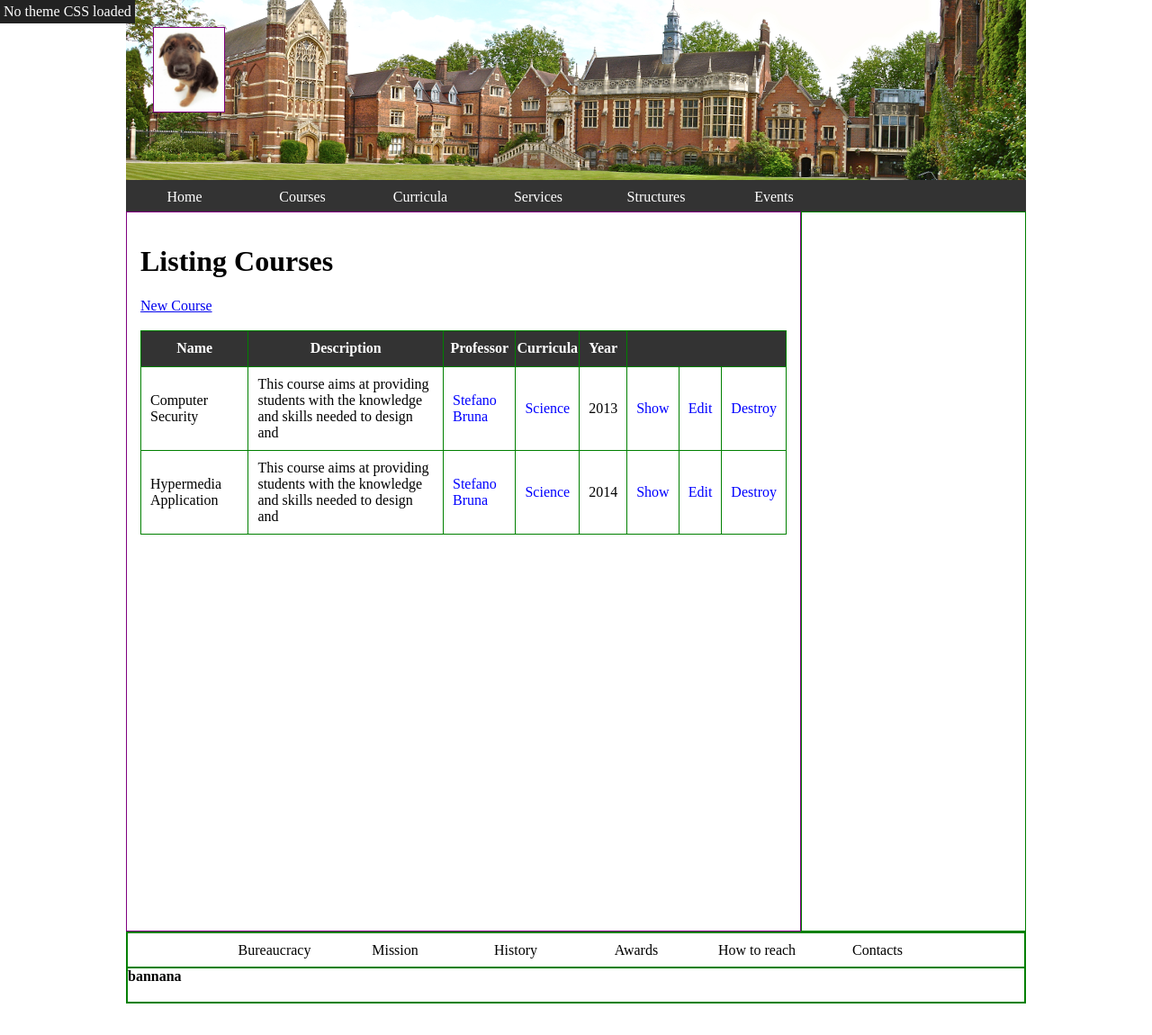
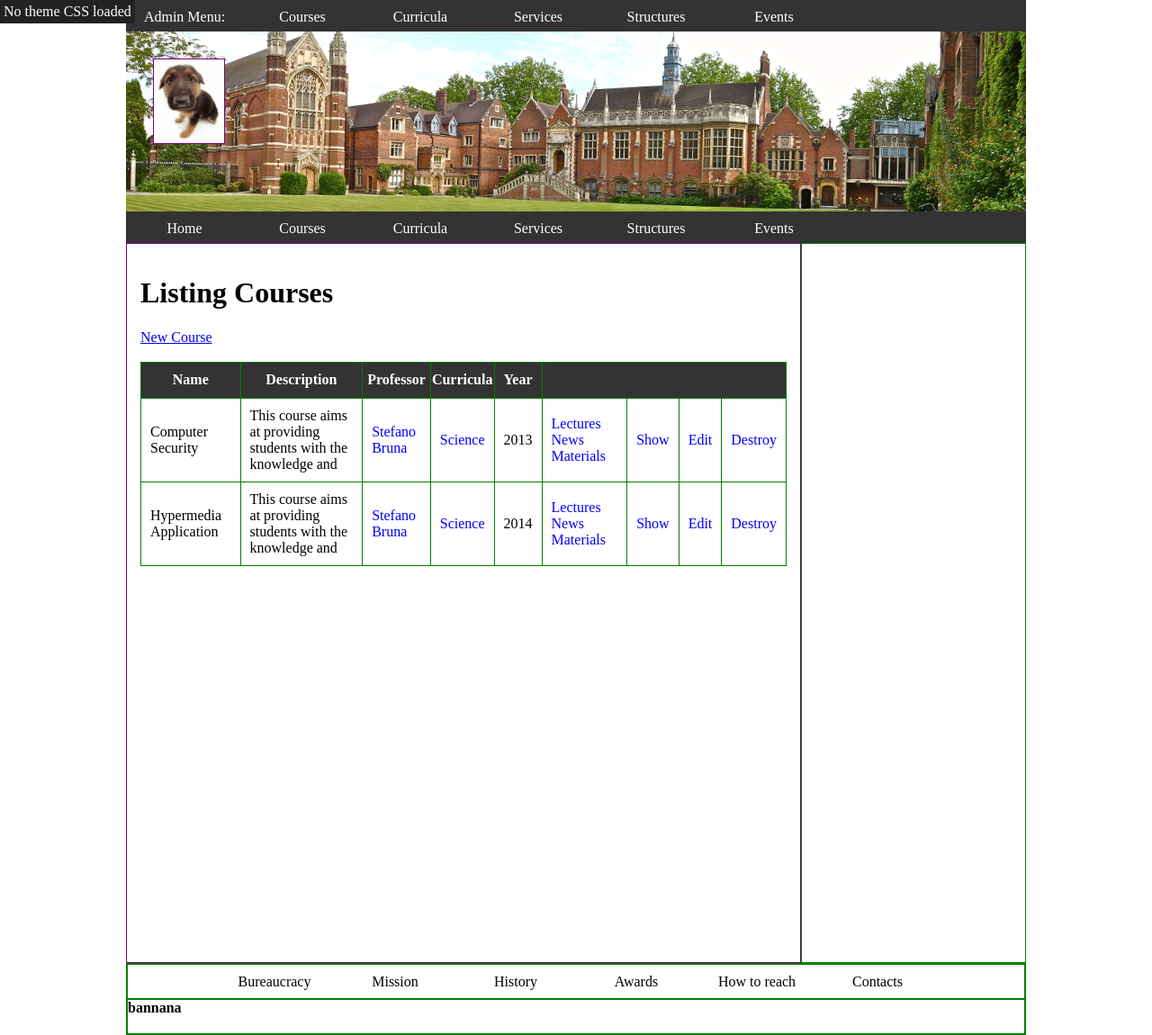
Before and after one commit to fabiomenza/school, a Rails app: page /courses/index in a window 1280 px wide. Shown: the whole page at 90% size. Before the commit the page ends 1115 px from the top, so only its background shows below. Run offline with Rails 7, Linux system fonts and the light colour scheme; data comes from the database, SQL or seed files in the repository; both versions use the stored data as it was after the commit; style sheets or scripts are compiled from the project's sources; some libraries are stand-ins or nearby versions.

Commit message:
Added admin menu. Edited the guided tour

```diff
--- a/app/assets/stylesheets/application.css
+++ b/app/assets/stylesheets/application.css
@@ -110,6 +110,15 @@
 
 
 }
+
+#admin_menu{
+
+  height: 35px;
+  background-color: #333333;
+}
+
+
+
 
 
 
@@ -257,6 +266,13 @@
 
 }
 
+ul.landmark-menu > li > a.no-link:hover{
+  background-color: #333333;
+  font-weight: normal;
+
+
+}
+
 
 /*
  * Logo
--- a/app/controllers/course_controller.rb
+++ b/app/controllers/course_controller.rb
@@ -9,7 +9,15 @@
    c = Course.find(params[:id])
    @title = @name = c.name
    @program = c.program
+   if params[:curriculum_id]
+    gt_type_structural_links
+    semantic_links
+   elsif params[:courses_year]
+      gt_year_structural_links
+      semantic_links
+   else
     build_links
+  end
 end
 
 def timetable
@@ -35,7 +43,17 @@
 
     end
 
+    if params[:curriculum_id]
+      gt_type_structural_links
+      semantic_links
+    end
+    if params[:courses_year]
+
+      gt_year_structural_links
+      semantic_links
+    else
       build_links
+    end
 end
 
 def materials
@@ -101,6 +119,8 @@
   					}
   	end
 
+
+
   end
 
   def courses_by_type
@@ -116,6 +136,7 @@
 
 
    def type_guided_tour
+
     @this_course=Course.find(params[:id])
     @curriculum=Curriculum.find(params[:curriculum_id])
     #se params[:page].nil allora vuol dire che arrivo direttamente da
@@ -127,7 +148,8 @@
     end
     @courses=@curriculum.course.paginate(page: @page, per_page:1)
 
-    build_links
+    gt_type_structural_links
+    semantic_links
 
   end
 
@@ -146,7 +168,9 @@
       @page=params[:page]
     end
     @courses=@courses.paginate(page: @page, per_page: 1)
-    build_links
+
+    gt_year_structural_links
+    semantic_links
   end
 
 
@@ -256,6 +280,23 @@
 	@semant_links << {name: "News",value: "/course/#{c.id}/news"}
   end
 
+  def gt_type_structural_links
+      @struct_links = Array.new
+      @struct_links << {:name => "Description",:value => courses_type_guided_tour_id_path(params[:curriculum_id], params[:id] )}
+      @struct_links << {:name => "Syllabus",:value => courses_type_guided_tour_id_syllabus_path(params[:curriculum_id], params[:id] )}
+      @struct_links << {:name => "Timetable", :value => courses_type_guided_tour_id_timetable_path(params[:curriculum_id], params[:id] )}
+  end
+
+   def gt_year_structural_links
+      @struct_links = Array.new
+      @struct_links << {:name => "Description",:value => courses_year_guided_tour_id_path(params[:courses_year], params[:id] )}
+      @struct_links << {:name => "Syllabus",:value => courses_year_guided_tour_id_syllabus_path(params[:courses_year], params[:id] )}
+      @struct_links << {:name => "Timetable", :value => courses_year_guided_tour_id_timetable_path(params[:courses_year], params[:id] )}
+  end
+
+
+
+
   def back_to_course
   	c=Course.find(params[:id])
   	@semant_links=Array.new
--- a/app/views/course/index.html.erb
+++ b/app/views/course/index.html.erb
@@ -14,7 +14,8 @@
 			<th>Curricula</th>
 			<th>Year</th>
 
-			<th colspan=3></th>
+
+			<th colspan=4></th>
 
 
 		</tr>
@@ -25,13 +26,19 @@
 			<% @courses.each do |course| %>
 				<tr>
 					<td><%= course.name %></td>
-					<td><%= course.description.split[0...Course.max_word].join(' ') %></td>
+					<td><%= course.description.split[0...10].join(' ') %></td>
 					<td><%= link_to "#{course.teacher.firstname} #{course.teacher.lastname}", teacher_path(course.teacher) %></td>
 					<td> <% course.curriculum.each do |curriculum|  %>
 						 <%= link_to curriculum.name, curriculum_path(curriculum) %>
 						 <% end %>
 					</td>
 					<td><%= course.accademic_year.year %></td>
+					<td>
+						<%= link_to "Lectures",course_lectures_index_path(course)  %>
+						<%= link_to "News",course_news_index_path(course) %>
+						<%= link_to "Materials",course_material_index_path(course) %>
+
+					</td>
 					<td><%= link_to 'Show', course_path(course) %></td>
 					<td><%= link_to 'Edit', course_edit_path(course) %></td>
 					<td><%= link_to 'Destroy', course_path(course), method: :delete,data: { confirm: 'Are you sure?' }  %></td>
--- a/app/views/layouts/application.html.erb
+++ b/app/views/layouts/application.html.erb
@@ -24,6 +24,9 @@
 </head>
 <body>
 <div id=main-wrapper>
+  <div id='admin_menu'>
+	<%= render "shared/admin_menu" %>
+  </div>
   <div id=header-wrapper>
       <a href="/"><%= image_tag "logo.jpg", id: "logo" %> </a>
     </div><!-- end of header-wrapper -->
--- a/app/views/lectures/index.html.erb
+++ b/app/views/lectures/index.html.erb
@@ -37,5 +37,5 @@
 </table>
 
 
-<%= render "shared/hide_semantic_link" %>
+<%= render "shared/semantic_link" %>
 <%= render "shared/hide_structural_link" %>
--- a/app/views/material/index.html.erb
+++ b/app/views/material/index.html.erb
@@ -35,5 +35,6 @@
 </table>
 
 
-<%= render "shared/hide_semantic_link" %>
+
 <%= render "shared/hide_structural_link" %>
+<%= render "shared/semantic_link" %>
--- a/app/views/news/index.html.erb
+++ b/app/views/news/index.html.erb
@@ -1,5 +1,5 @@
 <h1>Listing News</h1>
-<%= link_to "New", new_course_news_path %>
+<%= link_to "New News", new_course_news_path %>
 
 
 <br><br>
@@ -40,4 +40,4 @@
 
 
 <%= render 'shared/hide_structural_link' %>
-<%= render 'shared/hide_semantic_link' %>
+<%= render 'shared/semantic_link' %>
--- a/app/views/shared/_admin_menu.html.erb
+++ b/app/views/shared/_admin_menu.html.erb
@@ -1,7 +1,7 @@
 <ul class=landmark-menu>
-    <li ><%= link_to "Home", root_path %></li>
-    <li ><%= link_to "Courses", courses_path %></li>
-    <li ><%= link_to "Curricula", curricula_path %></li>
+    <li ><%= link_to "Admin Menu:", "#", { class: "no-link" } %></li>
+    <li ><%= link_to "Courses", course_index_path %></li>
+    <li ><%= link_to "Curricula", curriulum_index_path %></li>
     <li ><%= link_to "Services", services_path %></li>
     <li ><%= link_to "Structures", structures_path %></li>
     <li ><%= link_to "Events", events_path %></li>
--- a/app/views/shared/_course_type_form.html.erb
+++ b/app/views/shared/_course_type_form.html.erb
@@ -3,5 +3,6 @@
 <%= form_for :curriculums, url: { controller: 'course', action: "courses_by_type" } do |f| %>
 <%= f.label "Search for course's type" %>
 <%= f.select(:type, options_for_select(curriculums)) %>
+<%= f.hidden_field  :gt, value: "type"%>
 <%= f.submit :search %>
 <% end %>
--- a/config/routes.rb
+++ b/config/routes.rb
@@ -39,6 +39,13 @@
 	get 'course/:id/exams' => 'course#exams', as: 'course_exams'
 	get 'course/:id/curricula' => 'course#curricula', as: 'couse_curricula'
 
+	#Dirty way for gt!
+	get 'courses/courses_by_type/:curriculum_id/:id/syllabus' => 'course#syllabus', as: 'courses_type_guided_tour_id_syllabus'
+	get 'courses/courses_by_year/:courses_year/:id/syllabus' => 'course#syllabus', as: 'courses_year_guided_tour_id_syllabus'
+	get 'courses/courses_by_type/:curriculum_id/:id/timetable' => 'course#timetable', as: 'courses_type_guided_tour_id_timetable'
+	get 'courses/courses_by_year/:courses_year/:id/timetable' => 'course#timetable', as: 'courses_year_guided_tour_id_timetable'
+
+
 
 	#CRUD courses news
 	get 'course/:course_id/news/index' => 'news#index', as: 'course_news_index'
@@ -54,7 +61,7 @@
 	delete '/news/:id' => 'news#destroy'
 
 	#Lecture CRUD
-	get 'course/:course_id/lectures/index' => 'lectures#index', as: 'course_lectures'
+	get 'course/:course_id/lectures/index' => 'lectures#index', as: 'course_lectures_index'
 	get 'course/:course_id/lectures/new' => 'lectures#new', as: 'new_course_lecture'
 	post 'course/:course_id/lectures' => 'lectures#create'
 	get  'course/:course_id/lectures/:id/edit' => 'lectures#edit', as: 'edit_course_lecture'
@@ -101,7 +108,7 @@
 	get 'news/:id' => 'news#view', as: 'news'
 
 	#CRUD Material
-	get 'course/:course_id/material/index' => 'material#index', as: 'course_material'
+	get 'course/:course_id/material/index' => 'material#index', as: 'course_material_index'
 	get 'course/:course_id/material/new' => 'material#new', as: 'new_course_material'
 	post 'course/:course_id/material' => 'material#create'
 	get  'course/:course_id/material/:id/edit' => 'material#edit', as: 'edit_course_material'
```
Also changed, not shown: app/controllers/curriculum_controller.rb (+5 -2 lines), app/controllers/lectures_controller.rb (+10 -3 lines), app/controllers/material_controller.rb (+11 -3 lines), app/controllers/news_controller.rb (+6 -1 lines), app/views/course/courses_by_type.html.erb (+4 -4 lines), app/views/course/courses_by_year.html.erb (+11 -9 lines), db/development.sqlite3. Lines whose indentation alone changed are shown as unchanged.
